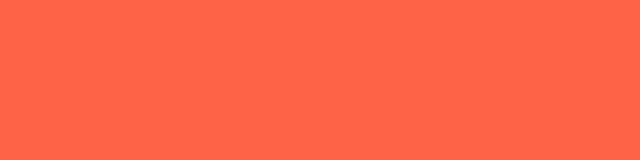
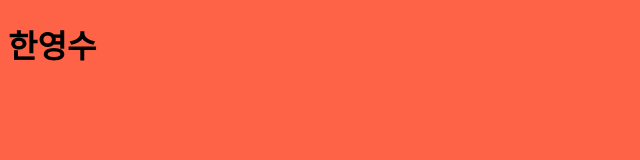
Before and after one commit to HanYeongSoo/JS-2022, a plain HTML site: page index.html in a window 1280 px wide. Shown: the whole page, without its empty margins (0-640 px from the left). Drawn offline with Linux system fonts and the light colour scheme.

Commit message:
HTML in Javascript
#3.1

```diff
--- a/app.js
+++ b/app.js
@@ -0,0 +1,6 @@
+const title = document.getElementById("title");
+
+title.innerText = "한영수";
+
+console.log(title.id);
+console.log(title.className);
--- a/index.html
+++ b/index.html
@@ -8,6 +8,7 @@
     <title>JS2022</title>
   </head>
   <body>
+    <h1 id="title" class="helloWrold">HanYeongSoo</h1>
     <script src="app.js"></script>
   </body>
 </html>
```
Also changed, not shown: JS필기노트.txt.
